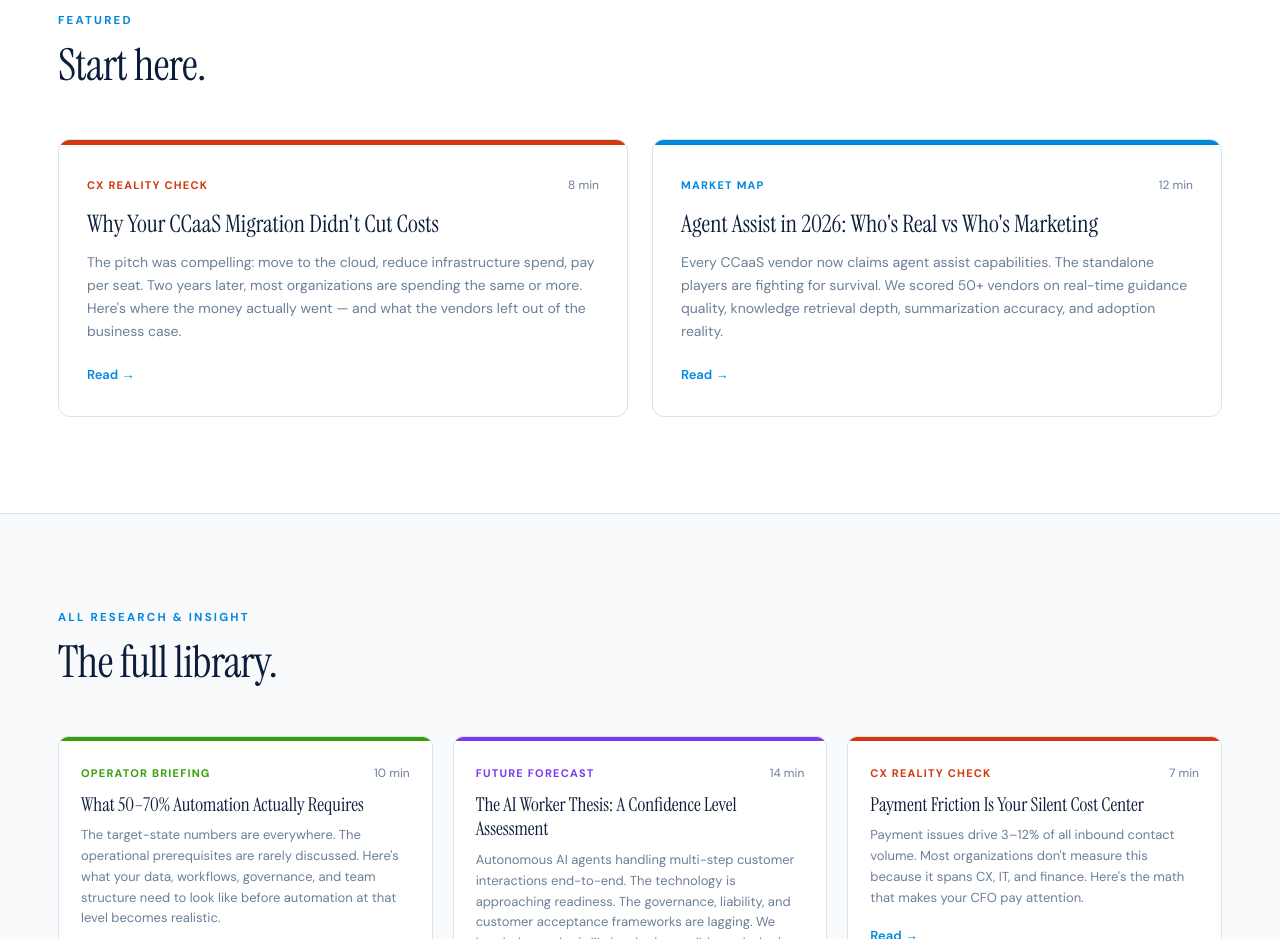
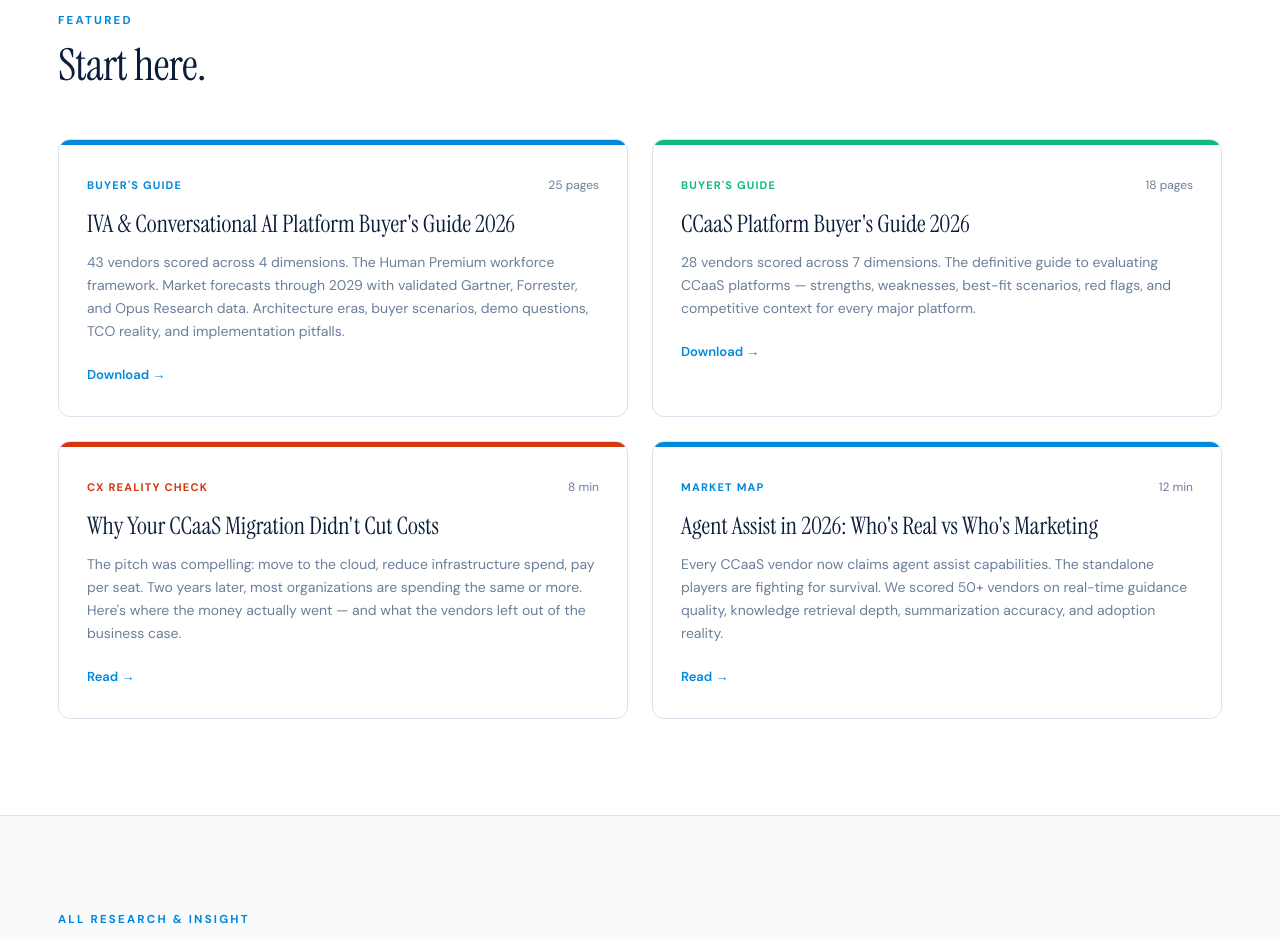
Before and after one commit to thomasbakerj-lgtm/CENTER-OF-CX, a React (Vite) app: page /research in a window 1280 px wide. Shown: the part 1140-2079 px from the top of the page. Built offline with nearby package versions, Linux system fonts and the light colour scheme.

Commit message:
Update Research.jsx

```diff
--- a/Research.jsx
+++ b/Research.jsx
@@ -148,6 +148,18 @@ function ContentTypes() {
 function FeaturedArticles() {
   const featured = [
     {
+      tag: "Buyer's Guide", color: "#0088DD", read: "25 pages",
+      title: "IVA & Conversational AI Platform Buyer's Guide 2026",
+      desc: "43 vendors scored across 4 dimensions. The Human Premium workforce framework. Market forecasts through 2029 with validated Gartner, Forrester, and Opus Research data. Architecture eras, buyer scenarios, demo questions, TCO reality, and implementation pitfalls.",
+      href: "/IVA-Conversational-AI-Buyer-Guide-2026.pdf",
+    },
+    {
+      tag: "Buyer's Guide", color: "#10B981", read: "18 pages",
+      title: "CCaaS Platform Buyer's Guide 2026",
+      desc: "28 vendors scored across 7 dimensions. The definitive guide to evaluating CCaaS platforms — strengths, weaknesses, best-fit scenarios, red flags, and competitive context for every major platform.",
+      href: "/CCaaS-Platform-Buyer-Guide-2026.pdf",
+    },
+    {
       tag: "CX Reality Check", color: "#D4380D", read: "8 min",
       title: "Why Your CCaaS Migration Didn't Cut Costs",
       desc: "The pitch was compelling: move to the cloud, reduce infrastructure spend, pay per seat. Two years later, most organizations are spending the same or more. Here's where the money actually went — and what the vendors left out of the business case.",
@@ -171,7 +183,7 @@ function FeaturedArticles() {
         <div style={{ display: "grid", gridTemplateColumns: "1fr 1fr", gap: 24 }} className="feat-grid">
           {featured.map((a, i) => (
             <FadeIn key={i} delay={i * 0.08}>
-              <div style={{ border: `1px solid ${BORDER}`, borderRadius: 12, overflow: "hidden", cursor: "pointer", transition: "all 0.22s", height: "100%" }}
+              <a href={a.href || "#"} target={a.href ? "_blank" : undefined} style={{ display: "block", border: `1px solid ${BORDER}`, borderRadius: 12, overflow: "hidden", cursor: "pointer", transition: "all 0.22s", height: "100%", textDecoration: "none", color: "inherit" }}
                 onMouseOver={e => { e.currentTarget.style.transform = "translateY(-3px)"; e.currentTarget.style.boxShadow = "0 8px 30px rgba(0,136,221,0.08)"; }}
                 onMouseOut={e => { e.currentTarget.style.transform = "translateY(0)"; e.currentTarget.style.boxShadow = "none"; }}>
                 <div style={{ height: 5, background: a.color }} />
@@ -182,9 +194,9 @@ function FeaturedArticles() {
                   </div>
                   <h3 style={{ fontFamily: "'Instrument Serif', Georgia, serif", fontSize: 24, fontWeight: 400, color: NAVY, margin: "0 0 12px", lineHeight: 1.25 }}>{a.title}</h3>
                   <p style={{ fontSize: 14, color: MUTED, lineHeight: 1.65, margin: "0 0 20px", fontFamily: "'DM Sans', sans-serif" }}>{a.desc}</p>
-                  <span style={{ fontSize: 13, fontWeight: 600, color: ELECTRIC, fontFamily: "'DM Sans', sans-serif" }}>Read →</span>
+                  <span style={{ fontSize: 13, fontWeight: 600, color: ELECTRIC, fontFamily: "'DM Sans', sans-serif" }}>{a.href ? "Download →" : "Read →"}</span>
                 </div>
-              </div>
+              </a>
             </FadeIn>
           ))}
         </div>
```
